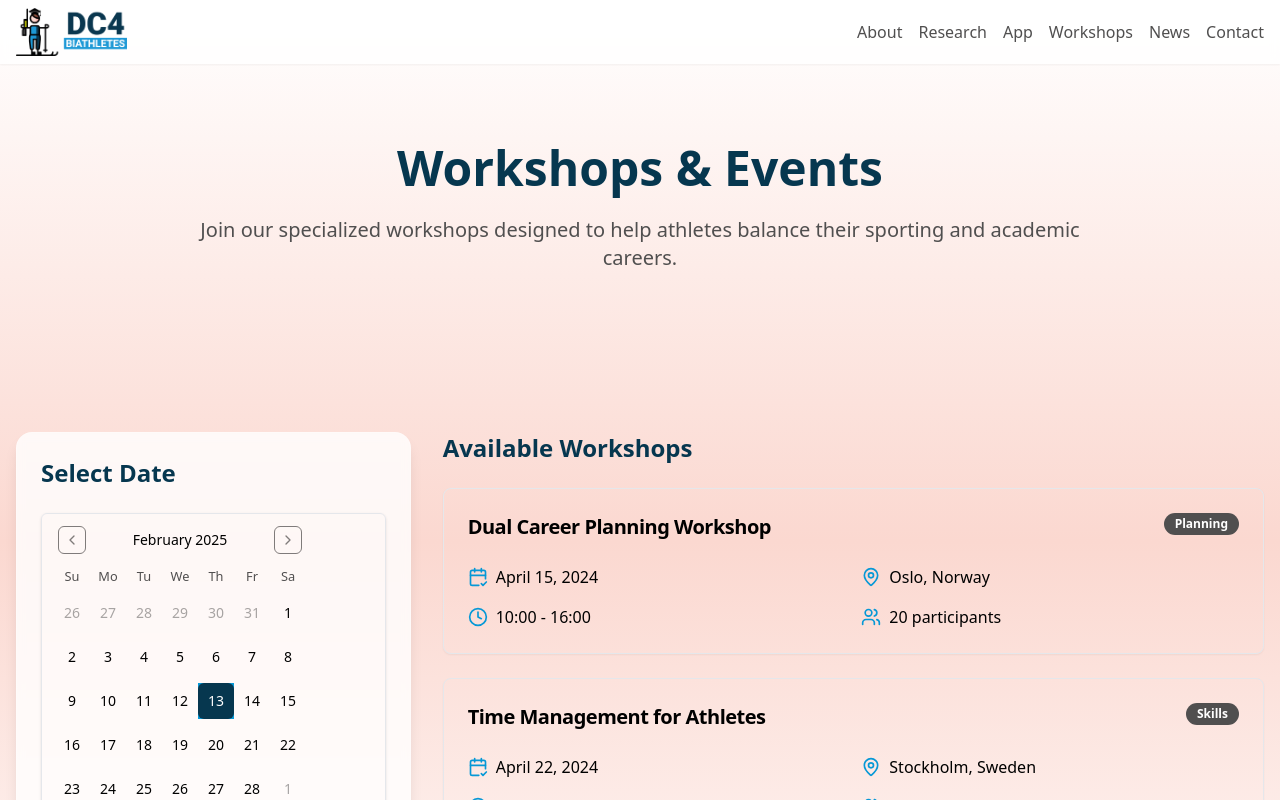
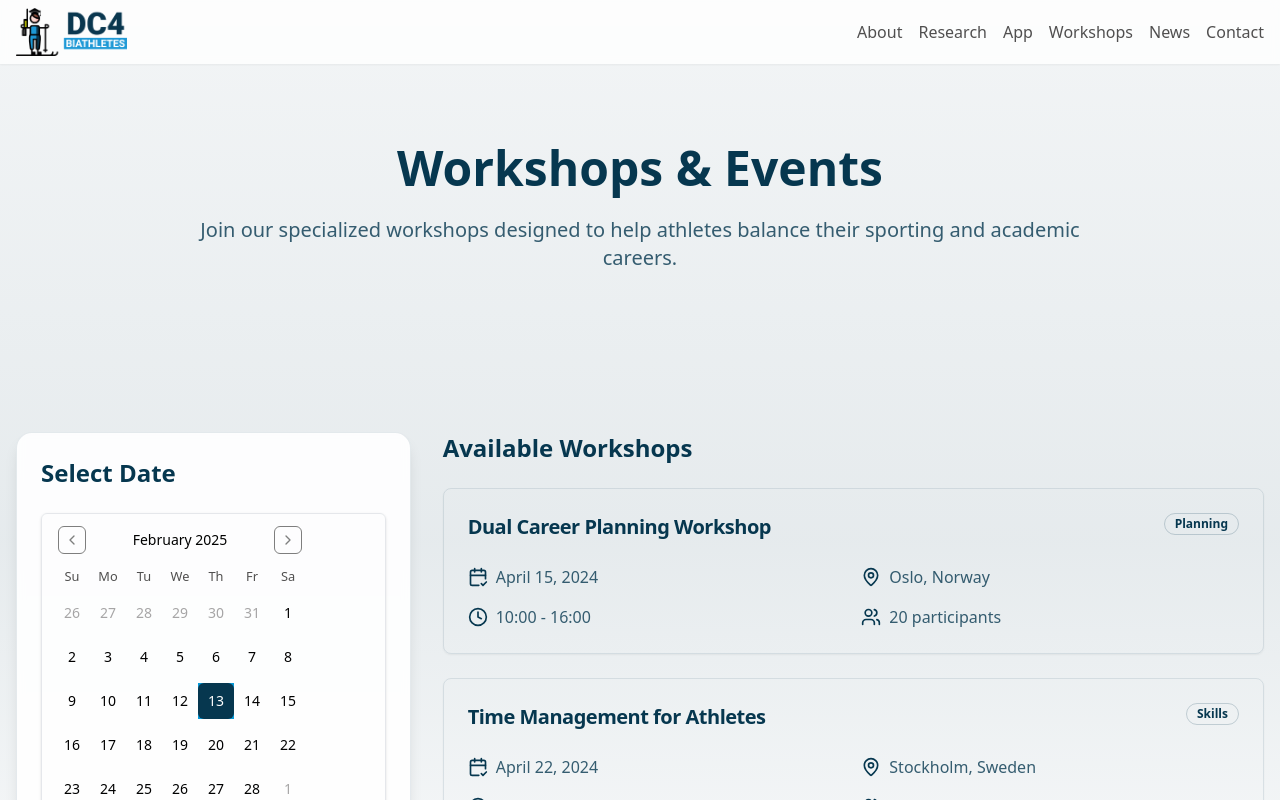
Before and after one commit to DCforBiathletes/dc4biathletes, a React (Vite) app: page /workshops in a window 1280 px wide. Shown: the top 800 px of the page. Built offline with nearby package versions, Linux system fonts and the light colour scheme.

Commit message:
Refactor: Use single colors in pages
This commit updates the color scheme across all web pages to use single colors instead of mixed color palettes.  This improves consistency and visual clarity.

```diff
--- a/src/pages/Workshops.tsx
+++ b/src/pages/Workshops.tsx
@@ -57,14 +57,14 @@ const Workshops = () => {
   };
 
   return (
-    <div className="min-h-screen pt-16 bg-gradient-to-b from-white via-muted to-white">
+    <div className="min-h-screen pt-16 bg-gradient-to-b from-primary/5 via-primary/10 to-white">
       {/* Hero Section */}
       <section className="py-20 px-4">
         <div className="max-w-4xl mx-auto text-center">
           <h1 className="text-4xl md:text-5xl font-bold text-primary mb-6">
             Workshops & Events
           </h1>
-          <p className="text-xl text-secondary mb-8">
+          <p className="text-xl text-primary/80 mb-8">
             Join our specialized workshops designed to help athletes balance their
             sporting and academic careers.
           </p>
@@ -76,7 +76,7 @@ const Workshops = () => {
         <div className="max-w-7xl mx-auto">
           <div className="grid grid-cols-1 lg:grid-cols-3 gap-8">
             {/* Calendar */}
-            <div className="glass-card p-6">
+            <div className="bg-white/90 backdrop-blur-sm border border-primary/10 rounded-2xl shadow-lg p-6">
               <h2 className="text-2xl font-semibold text-primary mb-6">
                 Select Date
               </h2>
@@ -94,32 +94,34 @@ const Workshops = () => {
                 Available Workshops
               </h2>
               {selectedWorkshops.map((workshop) => (
-                <Card key={workshop.id} className="animate-fade-in">
+                <Card key={workshop.id} className="animate-fade-in border-primary/10">
                   <CardHeader>
                     <div className="flex justify-between items-start">
-                      <CardTitle className="text-xl font-bold">
+                      <CardTitle className="text-xl font-bold text-primary">
                         {workshop.title}
                       </CardTitle>
-                      <Badge variant="secondary">{workshop.type}</Badge>
+                      <Badge variant="outline" className="border-primary/20 text-primary">
+                        {workshop.type}
+                      </Badge>
                     </div>
                   </CardHeader>
                   <CardContent>
                     <div className="grid grid-cols-1 md:grid-cols-2 gap-4">
                       <div className="flex items-center gap-2">
-                        <CalendarCheck2 className="w-5 h-5 text-accent" />
-                        <span>{format(workshop.date, "MMMM d, yyyy")}</span>
+                        <CalendarCheck2 className="w-5 h-5 text-primary" />
+                        <span className="text-primary/80">{format(workshop.date, "MMMM d, yyyy")}</span>
                       </div>
                       <div className="flex items-center gap-2">
-                        <MapPin className="w-5 h-5 text-accent" />
-                        <span>{workshop.location}</span>
+                        <MapPin className="w-5 h-5 text-primary" />
+                        <span className="text-primary/80">{workshop.location}</span>
                       </div>
                       <div className="flex items-center gap-2">
-                        <Clock className="w-5 h-5 text-accent" />
-                        <span>{workshop.time}</span>
+                        <Clock className="w-5 h-5 text-primary" />
+                        <span className="text-primary/80">{workshop.time}</span>
                       </div>
                       <div className="flex items-center gap-2">
-                        <Users className="w-5 h-5 text-accent" />
-                        <span>{workshop.capacity}</span>
+                        <Users className="w-5 h-5 text-primary" />
+                        <span className="text-primary/80">{workshop.capacity}</span>
                       </div>
                     </div>
                   </CardContent>
```
